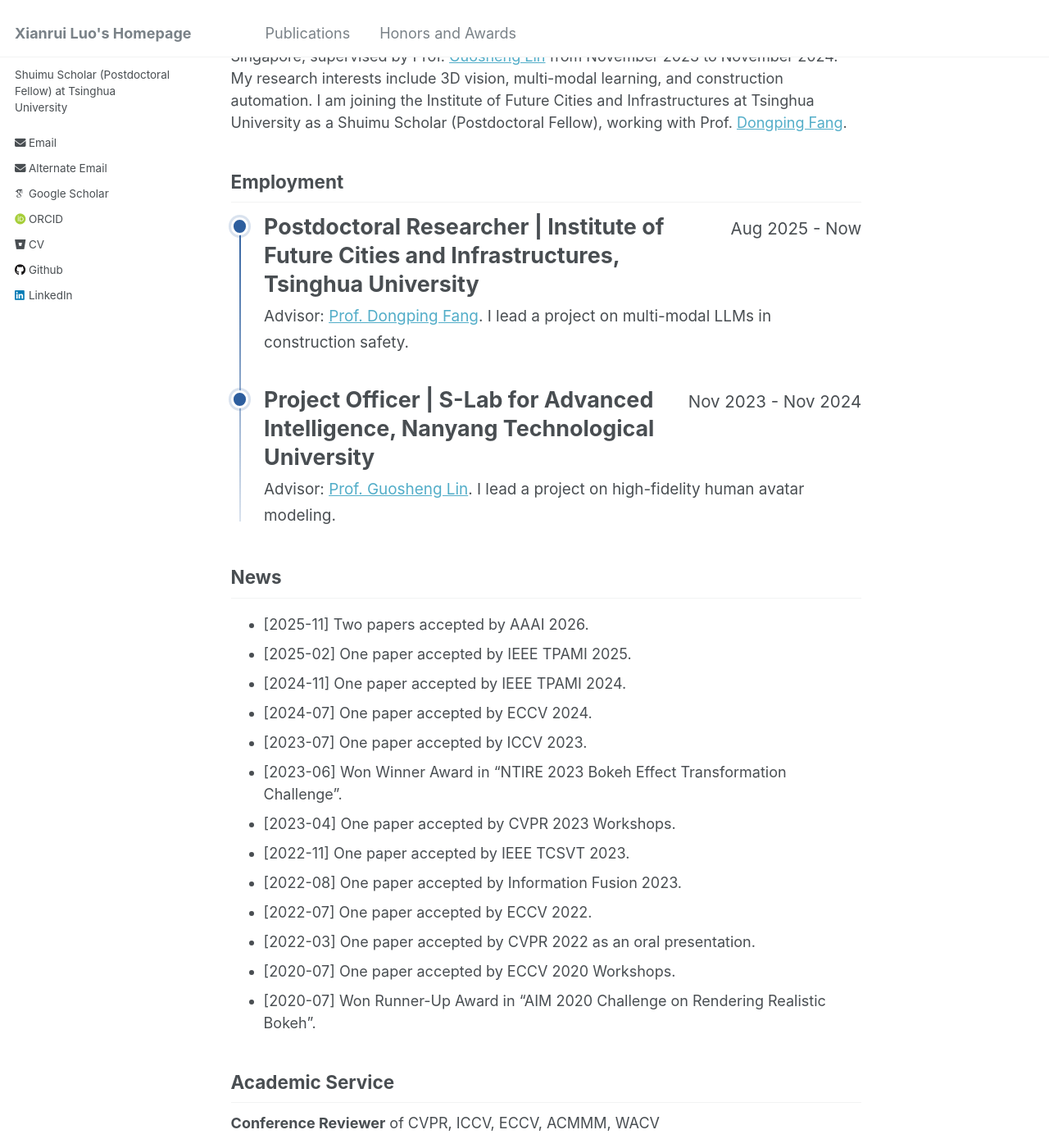
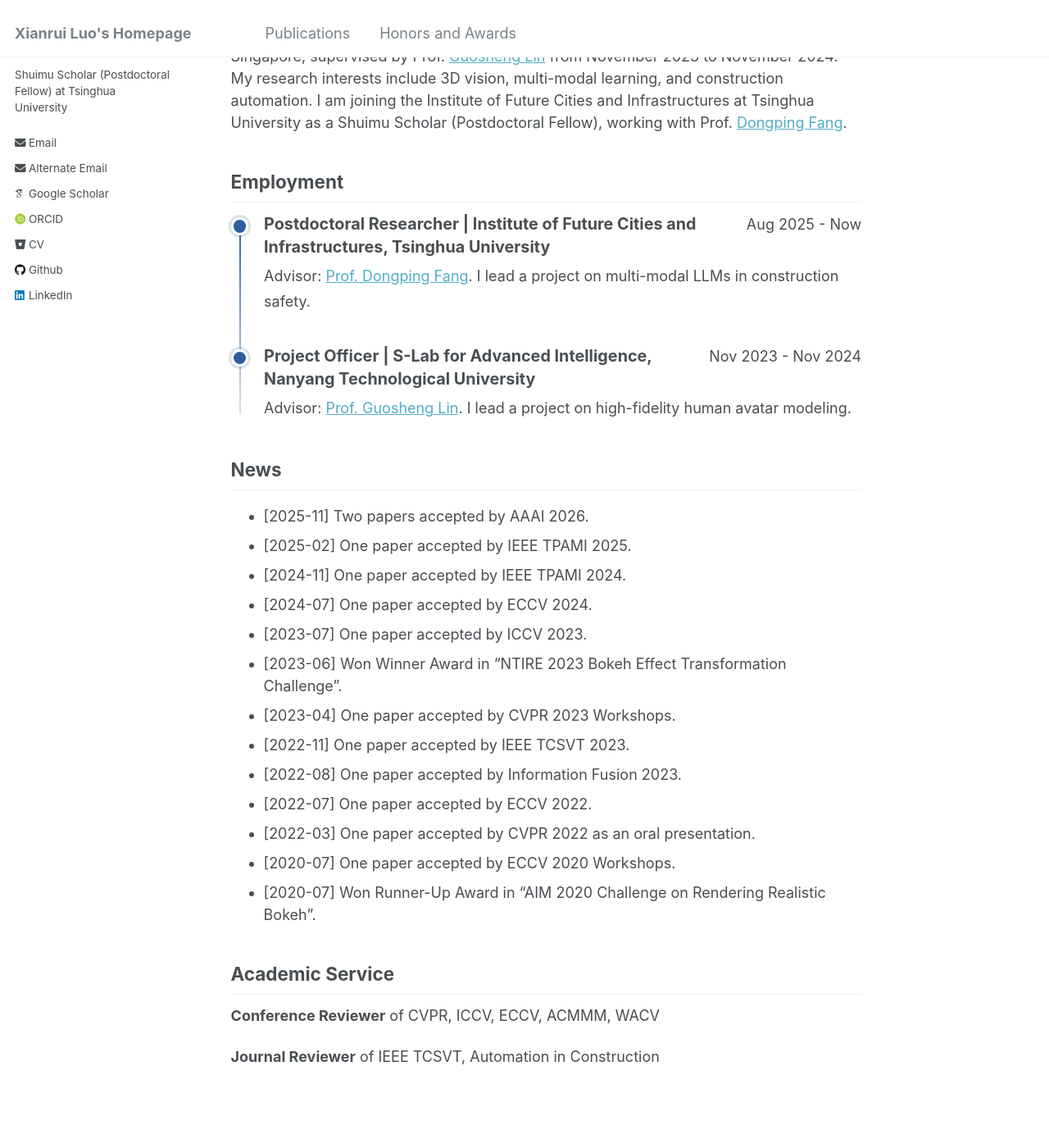
Before and after one commit to xianrui-luo/xianrui-luo.github.io, a Jekyll site: the page built from _pages/about.md, in a window 1280 px wide and 1400 px high, scrolled down 201 px. Shown: the whole window at 82% size. Built offline with Jekyll 4.4.1, drawn with Linux system fonts in a browser that asks for light colours; some web fonts are replaced.

Commit message:
Update _home.scss

```diff
--- a/_sass/_home.scss
+++ b/_sass/_home.scss
@@ -65,20 +65,20 @@
     }
 
     h3 {
-      font-size: clamp(1.2rem, 2.1vw, 1.75rem);
-      line-height: 1.3;
+      font-size: 1.1rem;
+      line-height: 1.45;
     }
 
     p {
       font-family: $sans-serif;
-      font-size: clamp(1rem, 1.6vw, 1.15rem);
+      font-size: 1rem;
       white-space: nowrap;
     }
   }
 
   .experience-item__body > p {
     margin-bottom: 0;
-    font-size: 1.05rem;
+    font-size: 1rem;
     line-height: 1.7;
   }
 }
```
